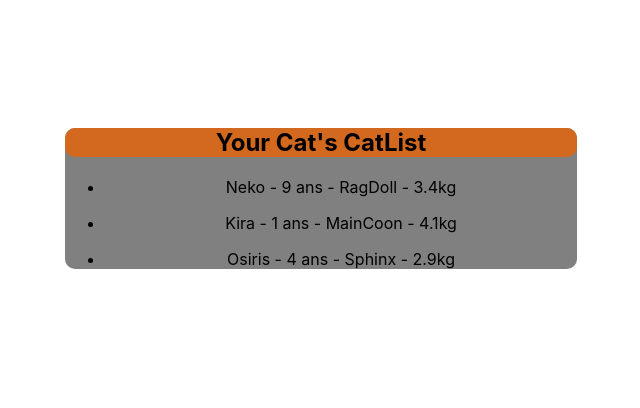
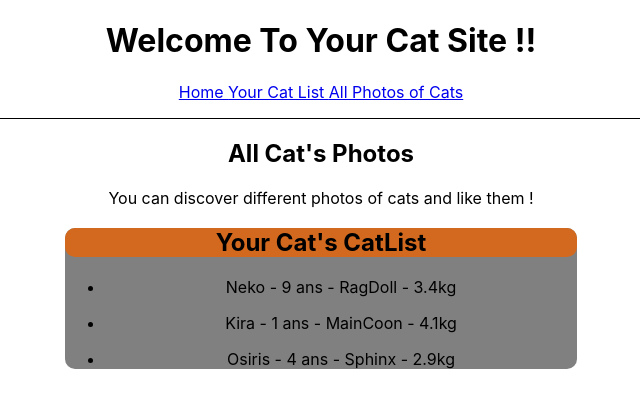
Before and after one commit to JulienHanon/Cours-React, a React (Create React App) app in the folder cat-app/: page /CatsPhoto in a window 1280 px wide. Shown: the top 408 px of the page, without its empty margins (319-959 px from the left). Built offline with nearby package versions, Linux system fonts and the light colour scheme.

Commit message:
Insertion de trois pages grâce aux routeurs ( ne marche pas encore)

```diff
--- a/cat-app/src/App.js
+++ b/cat-app/src/App.js
@@ -1,3 +1,4 @@
+import {Link, Outlet } from "react-router-dom";
 import logo from './logo.svg';
 import './App.css';
 import CatList from './component/CatList';
@@ -6,8 +7,18 @@ import Cat from './component/Cat.Js';
 function App() {
   return (
     <div className="App">
-      <CatList>
-      </CatList>
+      <h1>Welcome To Your Cat Site !!</h1>
+      <nav
+         style={{
+          borderBottom: "solid 1px",
+          paddingBottom: "1rem",
+
+        }}>
+        <Link to="/Home"> Home </Link>
+        <Link to="/ListPage"> Your Cat List </Link>
+        <Link to="/CatsPhoto"> All Photos of Cats </Link>
+      </nav>
+      <Outlet/>
     </div>
   );
 }
--- a/cat-app/src/component/CatList.css
+++ b/cat-app/src/component/CatList.css
@@ -3,7 +3,7 @@
     background-color: grey;
     margin-left: 30%;
     margin-right: 30%;
-    margin-top: 10%;
+    margin-top: 0%;
     border-radius: 10px;
 }
 .TitleList
@@ -16,5 +16,4 @@
 ul.CatList li
 {
     margin-bottom: 1em;
-
 }
--- a/cat-app/src/index.js
+++ b/cat-app/src/index.js
@@ -1,17 +1,26 @@
 import React from 'react';
-import ReactDOM from 'react-dom';
+import { render } from 'react-dom';
+import { BrowserRouter, Routes, Route } from 'react-router-dom';
 import './index.css';
 import App from './App';
-import reportWebVitals from './reportWebVitals';
+import Home from './routes/Home.Js';
+import ListPage from './routes/ListPage.Js';
+import CatsPhoto from './routes/CatsPhoto.js';
 
-ReactDOM.render(
-  <React.StrictMode>
-    <App />
-  </React.StrictMode>,
-  document.getElementById('root')
+const rootElement = document.getElementById('root');
+render(
+  <BrowserRouter>
+   <Routes>
+     <Route path="/" element = {<App />}>
+     <Route path="Home" element = {<Home />}/>
+     <Route path="ListPage" element={<ListPage />}/>
+     <Route path="CatsPhoto"  element={<CatsPhoto />}/>
+     </Route>
+   </Routes>
+  </BrowserRouter>,
+  rootElement
 );
 
 // If you want to start measuring performance in your app, pass a function
 // to log results (for example: reportWebVitals(console.log))
 // or send to an analytics endpoint. Learn more: https://bit.ly/CRA-vitals
-reportWebVitals();
--- /dev/null
+++ b/cat-app/src/routes/CatsPhoto.js
@@ -0,0 +1,16 @@
+import { Routes, Route, Link } from "react-router-dom";
+import CatList from "../component/CatList";
+
+function CatsPhotos(){
+    return(
+        <>
+        <main>
+            <h2> All Cat's Photos</h2>
+            <p> You can discover different photos of cats and like them ! </p>
+            <CatList></CatList>
+        </main>
+        </>
+    );
+}
+
+export default CatsPhotos;
--- /dev/null
+++ b/cat-app/src/routes/Home.Js
@@ -0,0 +1,12 @@
+
+
+function Home(){
+    return(
+        <main>
+            <h2> Welcome to your Cat site !!</h2>
+            <p> You can fill your cat list and discover other cats around the world</p>
+        </main>
+    );
+}
+
+export default Home;
--- /dev/null
+++ b/cat-app/src/routes/ListPage.Js
@@ -0,0 +1,14 @@
+
+import CatList from "./CatList";
+
+function ListPage(){
+    return(
+        <main>
+            <h2> This is Your Cat's List !!</h2>
+            <p> Add your cat to create your list</p>
+            <CatList></CatList>
+        </main>
+    );
+}
+
+export default ListPage;
```
